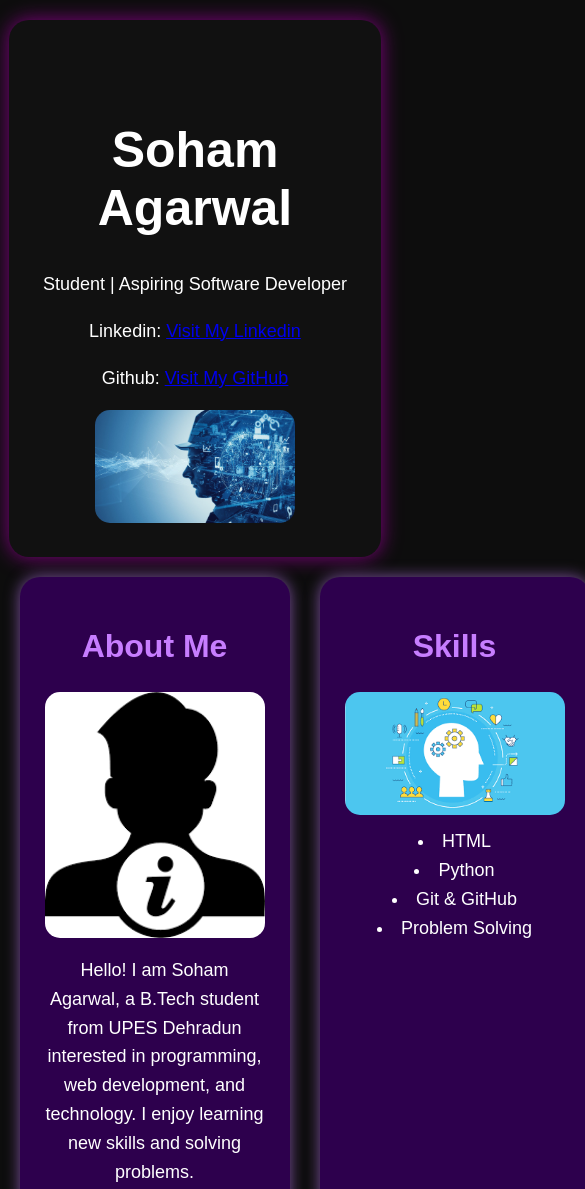
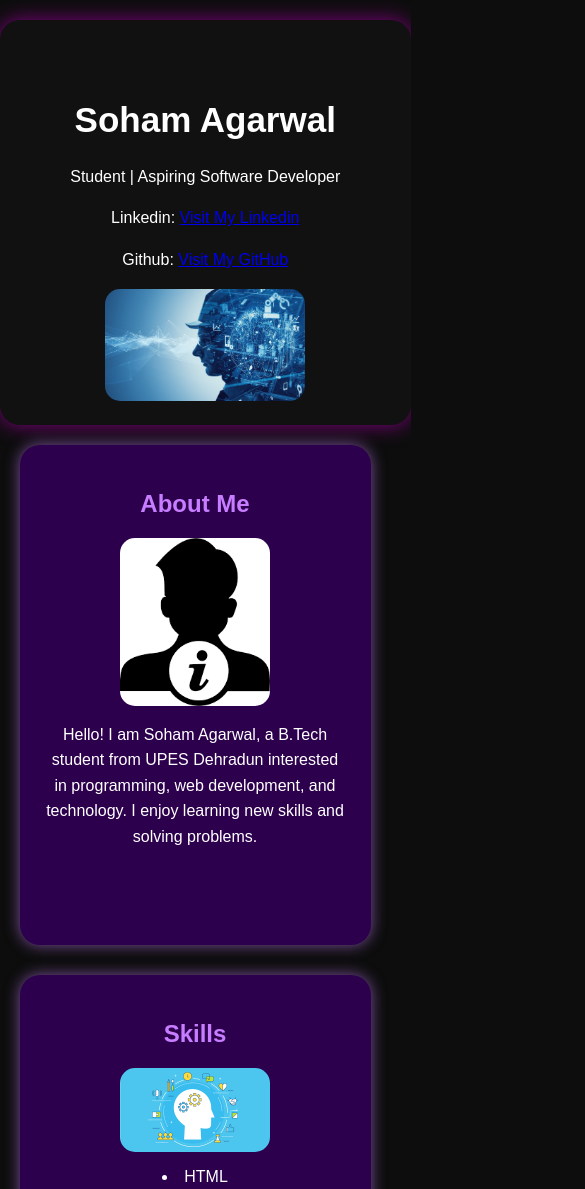
Before and after one commit to SohamAgarwal02/portfolio-website, a plain HTML site: page index.html in a window 390 px wide. Shown: the top 1189 px of the page, 585 px wide, since content can reach past the window. Drawn offline with Linux system fonts and the light colour scheme.

Commit message:
Made portfolio responsive

```diff
--- a/index.html
+++ b/index.html
@@ -2,8 +2,10 @@
 <html lang="en">
 
 <head>
+    <meta name="viewport" content="width=device-width, initial-scale=1.0">
     <title>Soham Agarwal Portfolio</title>
     <link rel="stylesheet" href="style.css">
+
 </head>
 
 <body>
--- a/style.css
+++ b/style.css
@@ -117,3 +117,32 @@ marquee {
     font-size: 20px;
     margin-bottom: 10px;
 }
+
+
+@media screen and (max-width: 768px) {
+
+    main {
+        grid-template-columns: 1fr;
+    }
+
+    header {
+        width: 95%;
+        padding: 20px;
+    }
+
+    h1 {
+        font-size: 35px;
+    }
+
+    h2 {
+        font-size: 24px;
+    }
+
+    section img {
+        width: 150px;
+    }
+
+    p, li {
+        font-size: 16px;
+    }
+}
```
